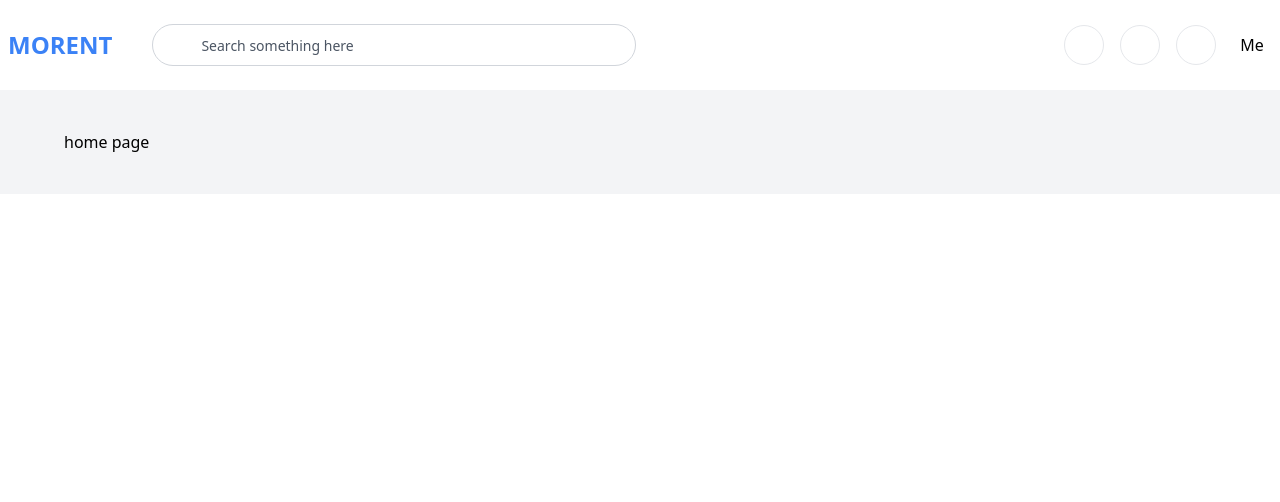
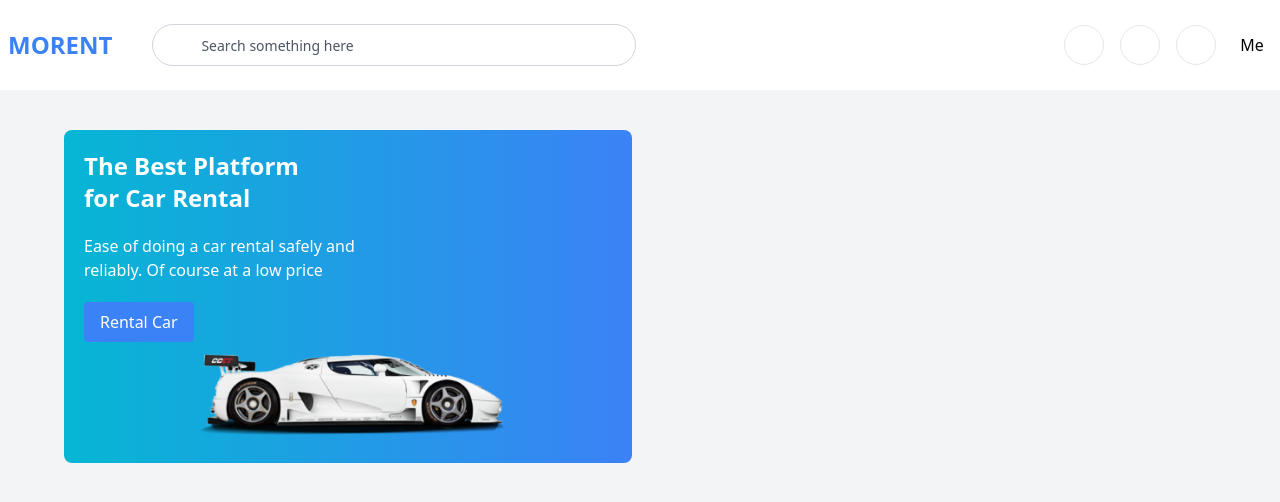
Before and after one commit to setykarimi/UnitTest, a React (Create React App) app: page / in a window 1280 px wide. Shown: the top 502 px of the page. Built offline with nearby package versions, Linux system fonts and the light colour scheme; some icons are missing.

Commit message:
Ad dnew content

```diff
--- a/src/pages/Home.js
+++ b/src/pages/Home.js
@@ -1,8 +1,24 @@
+import carHeaderOne from '../assets/images/carHeaderOne.png'
 const HomePage = () => {
     return (
-    <div>
-        home page
-    </div> );
+        <div className="grid grid-cols-2 gap-4">
+            <div className="bg-gradient-to-r from-cyan-500 to-blue-500 p-5 text-white rounded-lg">
+                <div className="flex flex-col gap-5 items-start">
+                    <span className="block font-semibold text-2xl">The Best Platform
+                        <br></br>
+                        for Car Rental
+                    </span>
+
+                    <span className="block">Ease of doing a car rental safely and
+                        <br></br>
+                        reliably. Of course at a low price
+                    </span>
+                    <button className="bg-blue-500 px-4 py-2 rounded">Rental Car</button>
+                </div>
+                <img src={carHeaderOne} alt="car" className='mx-auto w-2/3' />
+            </div>
+        </div>
+    );
 }
 
 export default HomePage;
```
